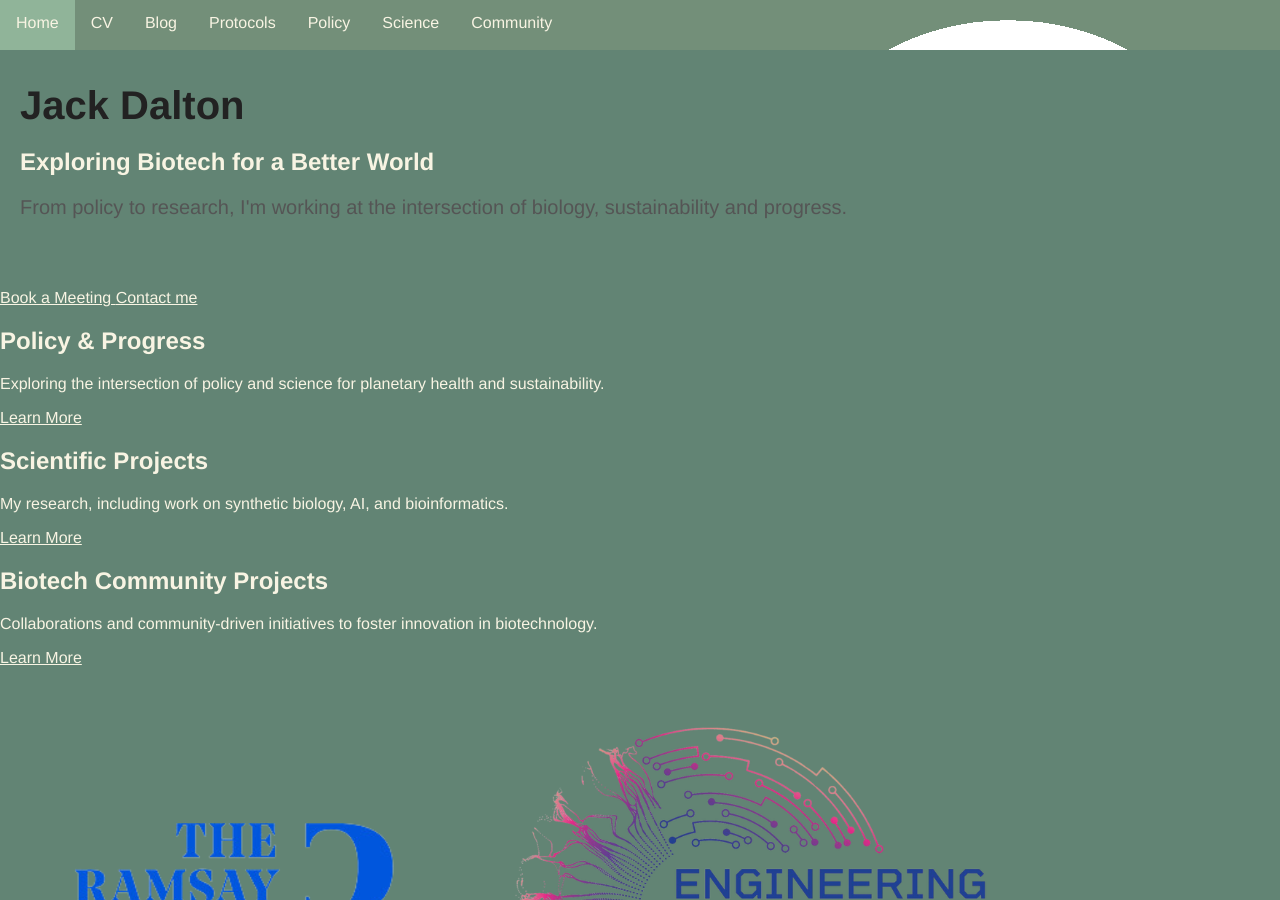
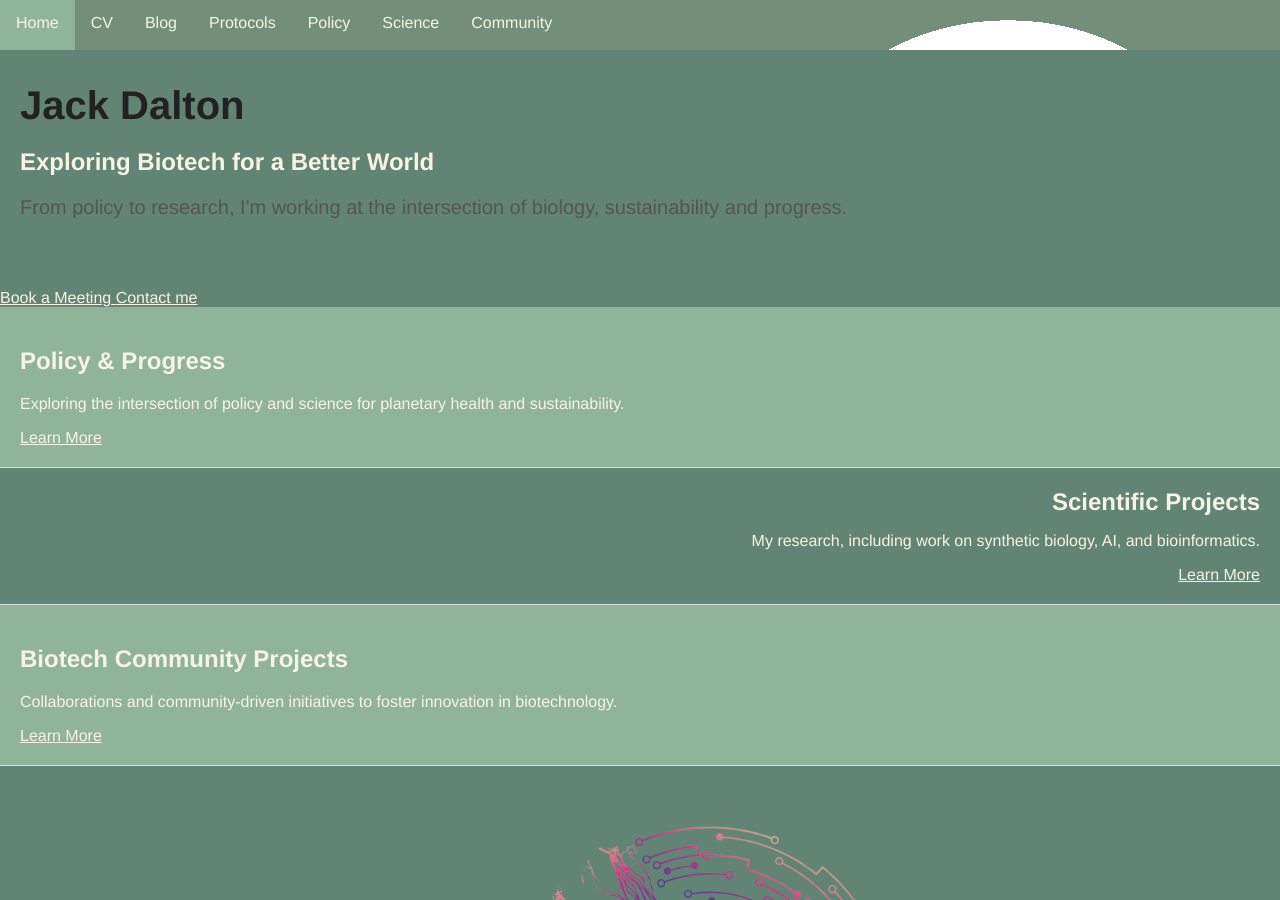
Before and after one commit to JackATDalton/JackATDalton.github.io, a Jekyll site: the page built from index.html, in a window 1280 px wide and 900 px high. Built offline with Jekyll 4.4.1, drawn with Linux system fonts in a browser that asks for light colours; some web fonts are replaced.

Commit message:
Update index.html

```diff
--- a/index.html
+++ b/index.html
@@ -21,7 +21,7 @@
 <a href="mailto:jack.dalton@eng.ox.ac.uk" class="button">Contact me
 </a>
 
-<div class="subsections">
+<div class="subsection">
   <!-- Policy and Progress Section -->
     <h2>Policy & Progress</h2>
     <p>Exploring the intersection of policy and science for planetary health and sustainability.</p>
@@ -29,14 +29,14 @@
   </div>
 
 <!-- Scientific Projects Section -->
-  <div class="subsections">
+  <div class="subsection">
     <h2>Scientific Projects</h2>
     <p>My research, including work on synthetic biology, AI, and bioinformatics.</p>
     <a href="/scientific-projects">Learn More</a>
   </div>
 
 <!-- Biotech Community Projects Section -->
-  <div class="subsections">
+  <div class="subsection">
     <h2>Biotech Community Projects</h2>
     <p>Collaborations and community-driven initiatives to foster innovation in biotechnology.</p>
     <a href="/biotech-community">Learn More</a>
```
